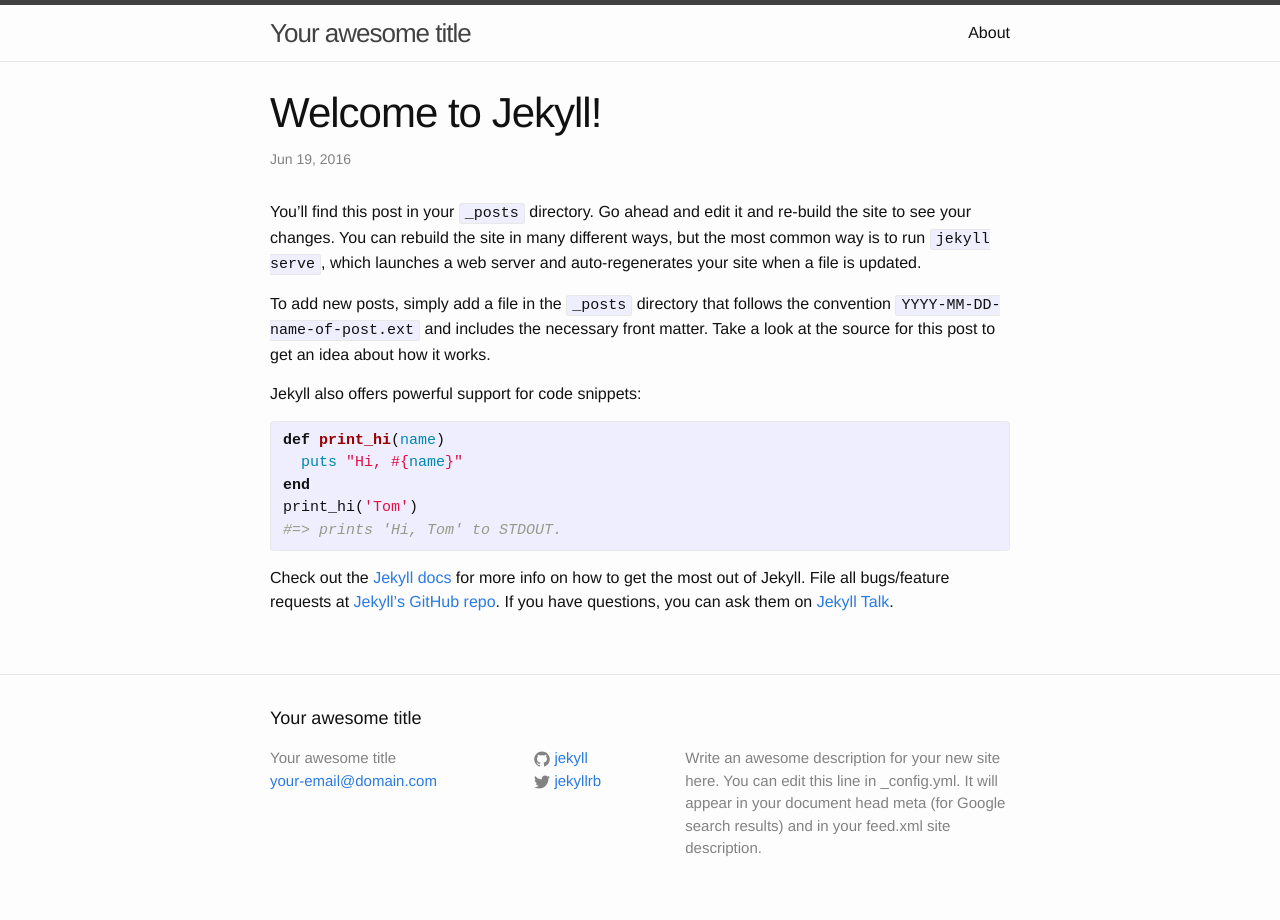
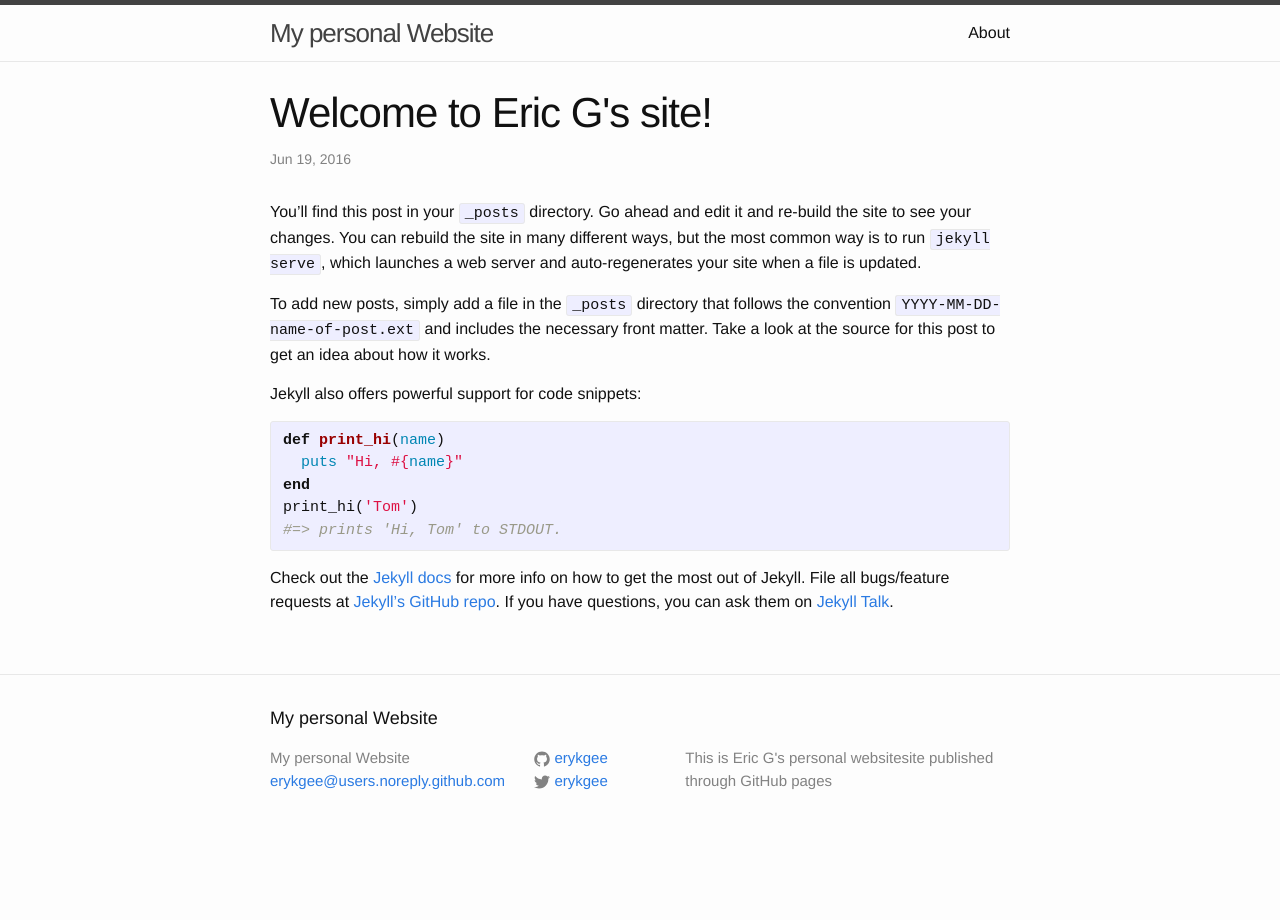
Before and after one commit to erykgee/erykgee.github.io, a Jekyll site: the page built from _posts/2016-06-19-welcome-to-jekyll.markdown, in a window 1280 px wide. Built offline with Jekyll 4.4.1, drawn with Linux system fonts in a browser that asks for light colours.

Commit message:
Save my work

```diff
--- a/_config.yml
+++ b/_config.yml
@@ -6,16 +6,15 @@
 # 'jekyll serve'. If you change this file, please restart the server process.
 
 # Site settings
-title: Your awesome title
-email: your-email@domain.com
+title: My personal Website
+email: erykgee@users.noreply.github.com
 description: > # this means to ignore newlines until "baseurl:"
-  Write an awesome description for your new site here. You can edit this
-  line in _config.yml. It will appear in your document head meta (for
-  Google search results) and in your feed.xml site description.
+  This is Eric G's personal websitesite published through GitHub pages
+
 baseurl: "" # the subpath of your site, e.g. /blog
 url: "http://yourdomain.com" # the base hostname & protocol for your site
-twitter_username: jekyllrb
-github_username:  jekyll
+twitter_username: erykgee
+github_username:  erykgee
 
 # Build settings
 markdown: kramdown
--- a/_posts/2016-06-19-welcome-to-jekyll.markdown
+++ b/_posts/2016-06-19-welcome-to-jekyll.markdown
@@ -1,6 +1,6 @@
 ---
 layout: post
-title:  "Welcome to Jekyll!"
+title:  "Welcome to Eric G's site!"
 date:   2016-06-19 13:56:12 +0100
 categories: jekyll update
 ---
```
